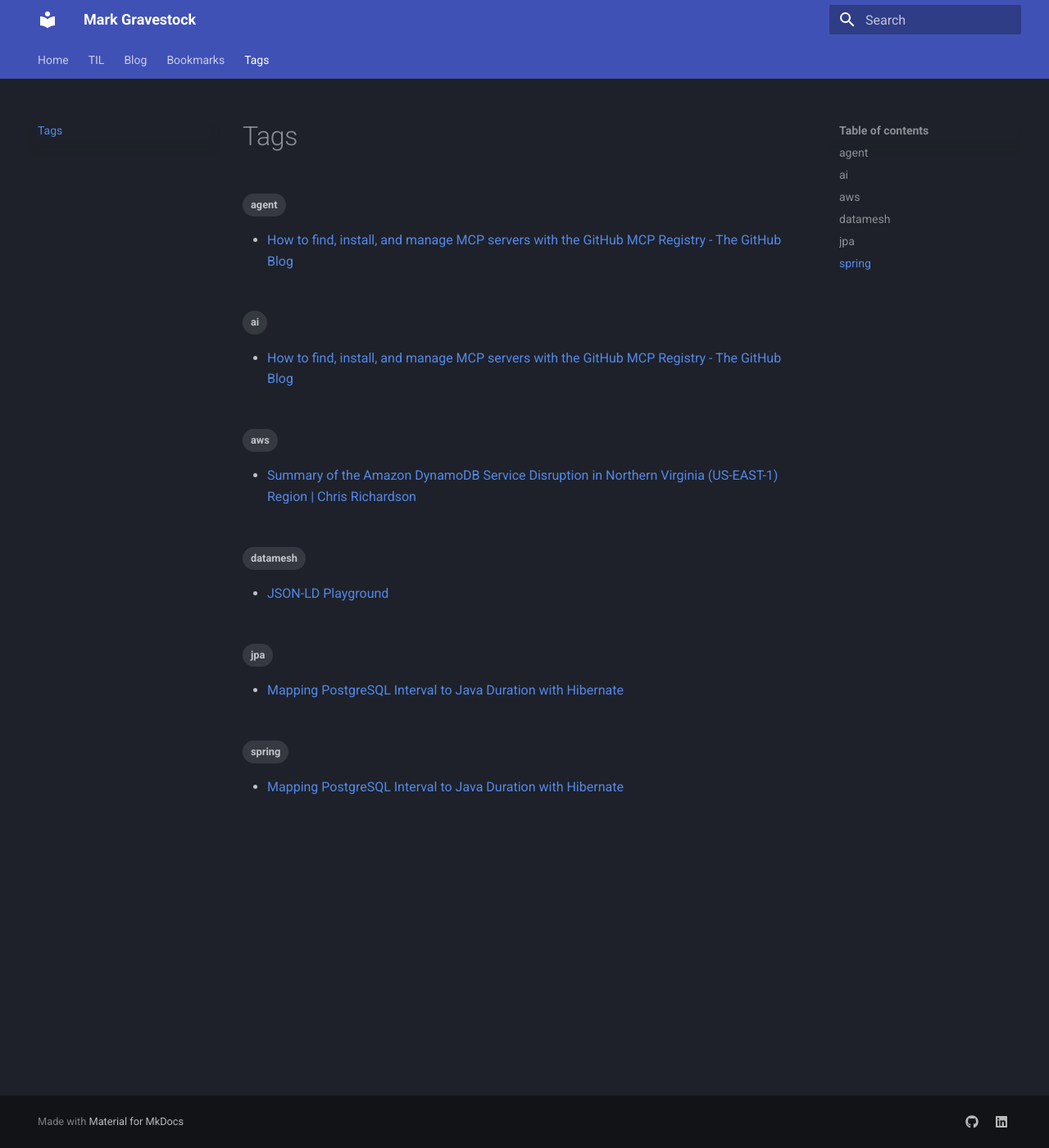
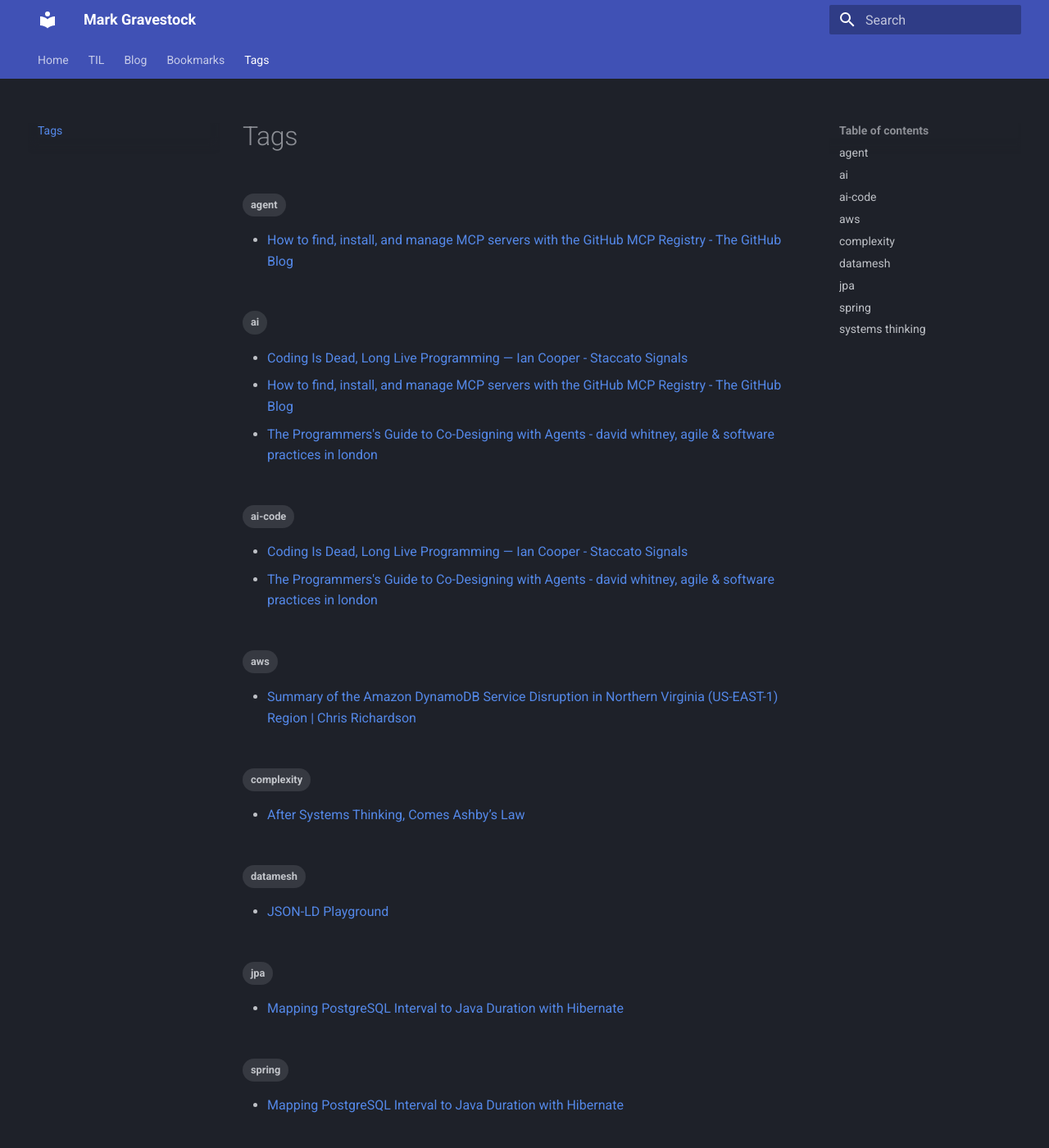
Before and after one commit to MarkGravestock/personal-site, an MkDocs documentation site: the page built from docs/tags.md, in a window 1280 px wide and 1400 px high. Shown: the whole window at 82% size. Built offline with MkDocs 1.6.1 and Material for MkDocs 9.7.7, drawn with Linux system fonts in a browser that asks for light colours; some of the changed text lies outside the part shown.

Commit message:
chore: update bookmarks 2026-04-07

```diff
--- a/docs/bookmarks/index.md
+++ b/docs/bookmarks/index.md
@@ -8,6 +8,18 @@ A collection of useful things I've found on the web.
 ## April 2026
 
 <div class="grid cards" markdown>
+
+- **[The Programmers's Guide to Co-Designing with Agents - david whitney, agile & software practices in london](posts/2026-04-07-the-programmers-s-guide-to-co-designing-with-agent.md)**
+
+    `#ai-code` `#ai` · davidwhitney.co.uk · 7 Apr
+
+- **[Coding Is Dead, Long Live Programming — Ian Cooper - Staccato Signals](posts/2026-04-07-coding-is-dead-long-live-programming-ian-cooper-st.md)**
+
+    `#ai-code` `#ai` · ian-cooper.writeas.com · 7 Apr
+
+- **[After Systems Thinking, Comes Ashby’s Law](posts/2026-04-06-after-systems-thinking-comes-ashby-s-law.md)**
+
+    `#systems thinking` `#complexity` · open.substack.com · 6 Apr
 
 - **[Eight years of wanting, three months of building with AI - Lalit Maganti](posts/2026-04-06-eight-years-of-wanting-three-months-of-building-wi.md)**
 
--- /dev/null
+++ b/docs/bookmarks/posts/2026-04-07-coding-is-dead-long-live-programming-ian-cooper-st.md
@@ -0,0 +1,11 @@
+---
+title: "Coding Is Dead, Long Live Programming — Ian Cooper - Staccato Signals"
+date: 2026-04-07
+tags:
+  - ai-code
+  - ai
+---
+
+**[Coding Is Dead, Long Live Programming — Ian Cooper - Staccato Signals](https://ian-cooper.writeas.com/coding-is-dead-long-live-programming?utm_source=substack&utm_medium=email)**
+
+ian-cooper.writeas.com · 7 Apr 2026
--- /dev/null
+++ b/docs/bookmarks/posts/2026-04-07-the-programmers-s-guide-to-co-designing-with-agent.md
@@ -0,0 +1,11 @@
+---
+title: "The Programmers's Guide to Co-Designing with Agents - david whitney, agile & software practices in london"
+date: 2026-04-07
+tags:
+  - ai-code
+  - ai
+---
+
+**[The Programmers's Guide to Co-Designing with Agents - david whitney, agile & software practices in london](https://davidwhitney.co.uk/blog/2026/03/11/co_design_with_agents/?utm_source=substack&utm_medium=email)**
+
+davidwhitney.co.uk · 7 Apr 2026
```
Also changed, not shown: docs/bookmarks/posts/2026-04-06-after-systems-thinking-comes-ashby-s-law.md (added, +11 -0 lines).
